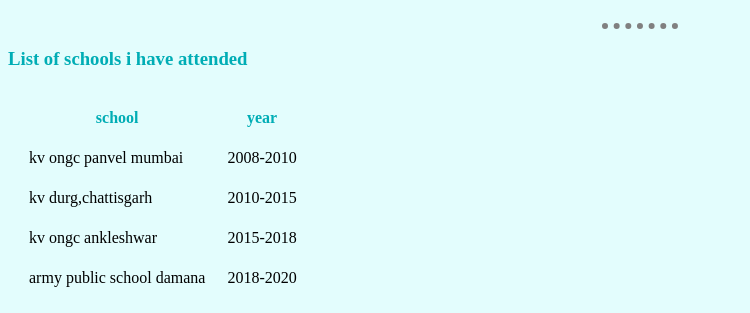
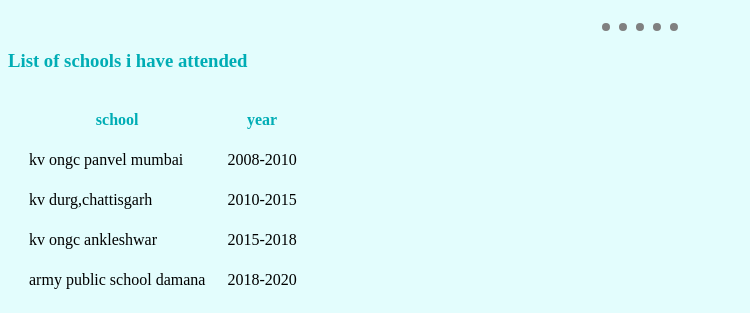
Before and after one commit to aryanbhat/cv, a plain HTML site: page index.html in a window 1280 px wide. Shown: the part 345-658 px from the top of the page, 0-750 px from the left. Drawn offline with Linux system fonts and the light colour scheme.

Commit message:
Add files via upload

```diff
--- a/style.css
+++ b/style.css
@@ -10,7 +10,7 @@ body{
 hr{
     color: grey;
     border-style: dotted none none none;
-    border-width: 6px;
+    border-width: 8px;
     width: 6%;
     text-align: center;
 }
```
